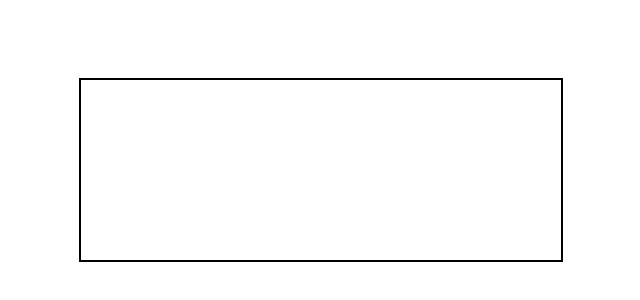
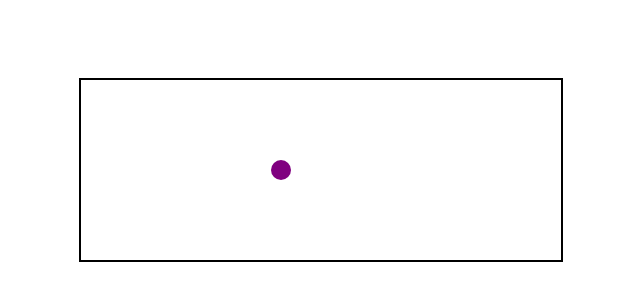
Before and after one commit to H-Vasq/Breakout-Game, a plain HTML site: page index.html in a window 1280 px wide. Shown: the part 230-530 px from the top of the page, 319-959 px from the left. Drawn offline with Linux system fonts and the light colour scheme.

Commit message:
test new ball to appear

```diff
--- a/app.js
+++ b/app.js
@@ -18,3 +18,9 @@ class Ball {
         this.y += this.speedY;
     }
 }
+
+const canvas = document.getElementById("canvas");
+const context = canvas.getContext("2d")
+
+const ball = new Ball(200, 90, 10, 2, 2)
+ball.draw(context);
--- a/index.html
+++ b/index.html
@@ -7,7 +7,7 @@
     <link rel="stylesheet" href="styles.css">
 </head>
 <body>
-    <canvas width="480" height="180">
+    <canvas id="canvas" width="480" height="180">
 
     </canvas>
 
```
